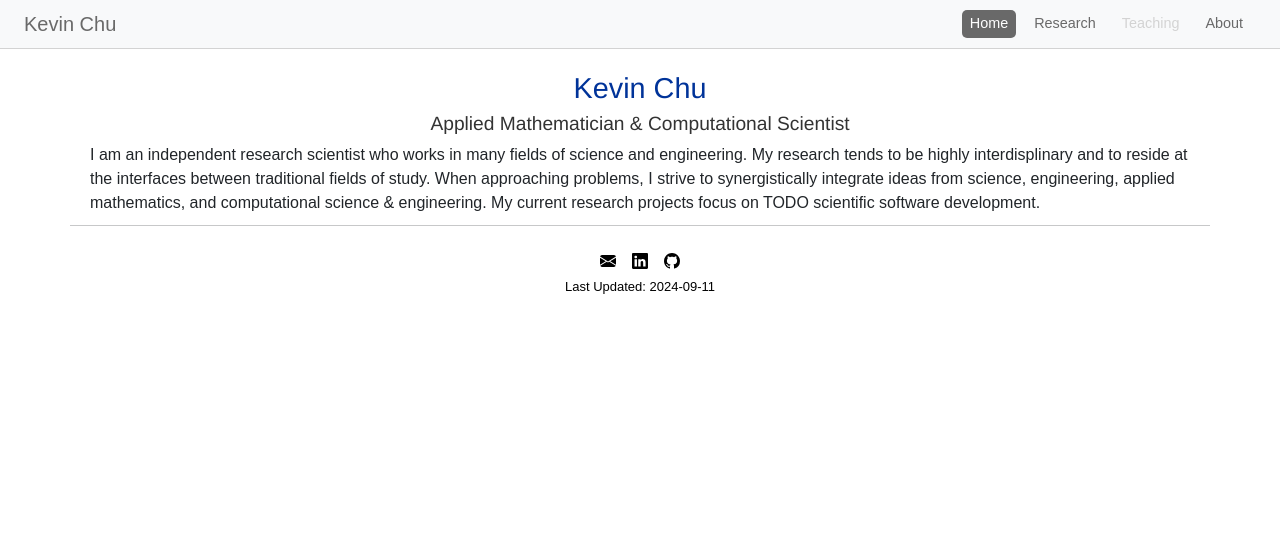
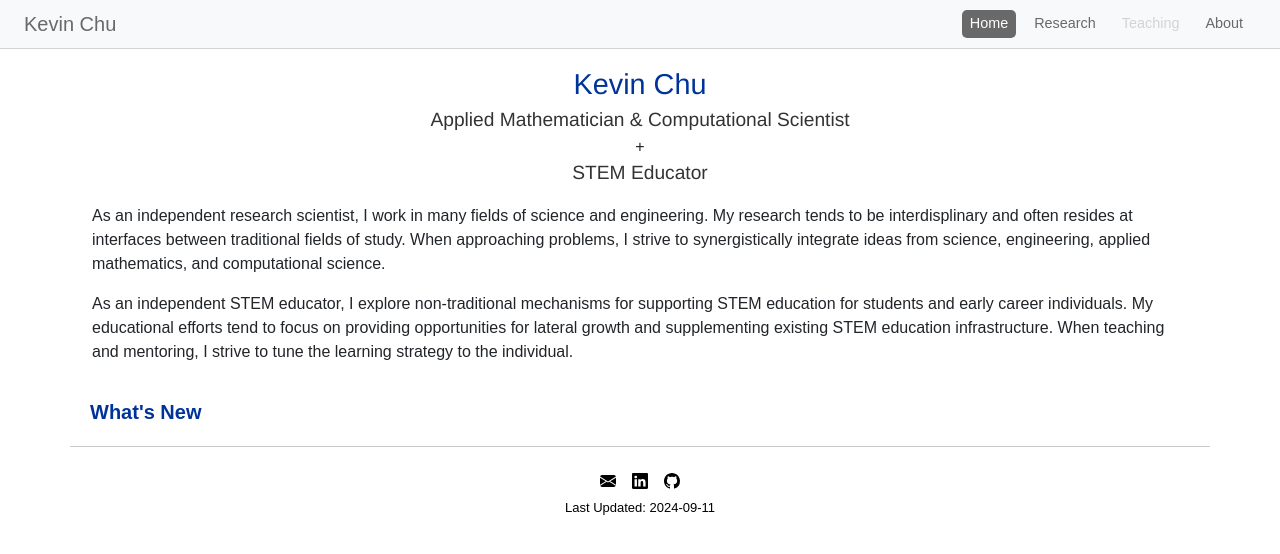
Before and after one commit to ktchu/ktchu.github.io, a Jekyll site: the page built from index.html, in a window 1280 px wide. Shown: the top 554 px of the page. Built offline with Jekyll 4.4.1, drawn with Linux system fonts in a browser that asks for light colours.

Commit message:
Update home page.

```diff
--- a/index.html
+++ b/index.html
@@ -1,20 +1,39 @@
 ---
 layout: home
+title: Kevin T. Chu
 ---
-
 <section>
-  <div class="title d-flex justify-content-center mt-1 mb-0 mx-0 p-0">
+  <div class="title d-flex justify-content-center m-0 p-0">
     Kevin Chu
   </div>
-  <div class="subtitle d-flex justify-content-center align-items-center mb-1 mx-0 p-0">
+  <div class="subtitle d-flex justify-content-center align-items-center m-0 p-0">
     Applied Mathematician & Computational Scientist
   </div>
-<section>
+  <div class="d-flex justify-content-center align-items-center m-0 p-0">
+    +
+  </div>
+  <div class="subtitle d-flex justify-content-center align-items-center m-0 p-0">
+    STEM Educator
+  </div>
+</section>
 
-I am an independent research scientist who works in many fields of science and engineering.
-My research tends to be highly interdisplinary and to reside at the interfaces between
-traditional fields of study. When approaching problems, I strive to synergistically
-integrate ideas from science, engineering, applied mathematics, and computational science &
-engineering.
+<section class="my-0 pt-3 pb-1">
+  <p>
+  As an independent research scientist, I work in many fields of science and engineering.
+  My research tends to be interdisplinary and often resides at interfaces between
+  traditional fields of study. When approaching problems, I strive to synergistically
+  integrate ideas from science, engineering, applied mathematics, and computational science.
+  </p>
 
-My current research projects focus on TODO scientific software development.
+  <p>
+  As an independent STEM educator, I explore non-traditional mechanisms for supporting STEM
+  education for students and early career individuals. My educational efforts tend to focus
+  on providing opportunities for lateral growth and supplementing existing STEM education
+  infrastructure. When teaching and mentoring, I strive to tune the learning strategy to
+  the individual.
+  </p>
+</section>
+
+<section class="my-0 pt-3 pb-1">
+  <h2>What's New</h2>
+</section>
```
